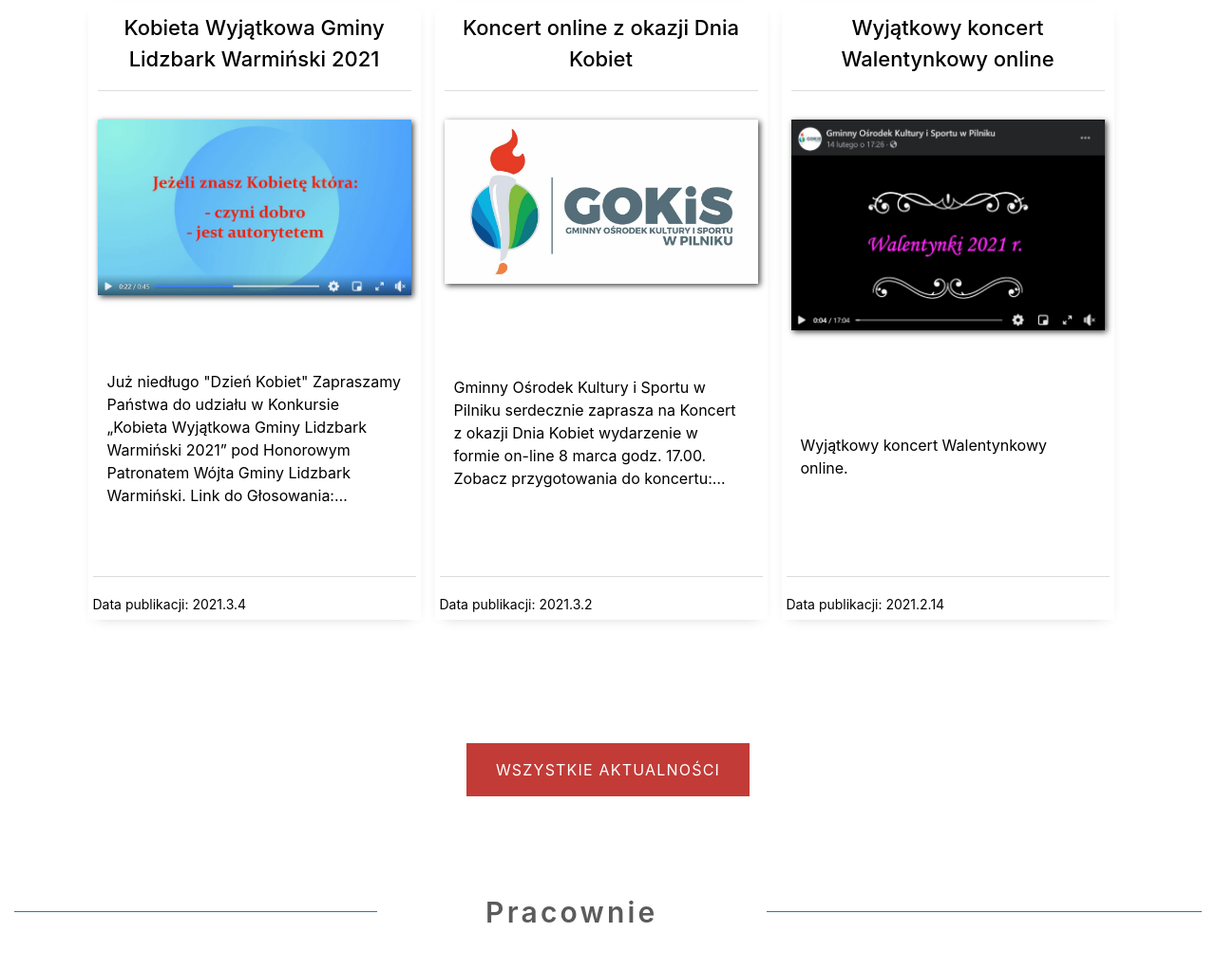
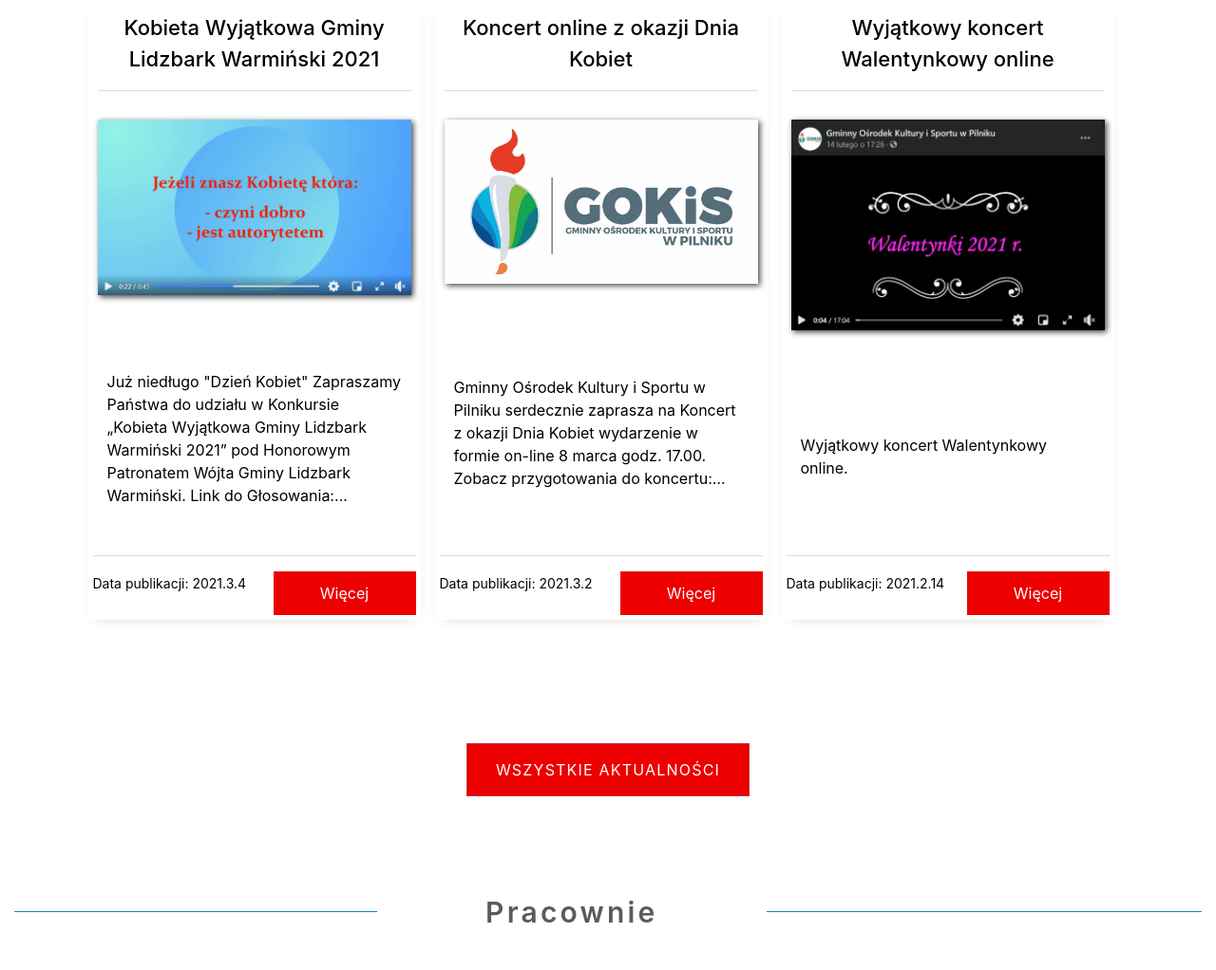
Before and after one commit to KolodziejczykTomasz/gokis, a Gatsby site: page / in a window 1280 px wide. Shown: the part 1435-2457 px from the top of the page at 95% size. Built offline with nearby package versions, Linux system fonts and the light colour scheme; Gatsby itself is replaced by a stand-in of ours.

Commit message:
Added new styles buttons.

```diff
--- a/src/components/carditem.js
+++ b/src/components/carditem.js
@@ -53,9 +53,31 @@ const CardFotter = styled.div`
   align-content: center;
 `
 
+const ButtonMore = styled.div`
+  display: block;
+  padding: 10px 15px;
+  color: #fff;
+  background-color: rgb(236, 0, 0);
+  border: none;
+  margin-right: 0;
+  width: 150px;
+  text-decoration: none;
+  float: right;
+  text-align: center;
+  border: 1px solid transparent;
+
+  & :hover {
+    border: 1px solid rgb(236, 0, 0);
+    color: rgb(236, 0, 0);
+    background-color: #fff;
+    text-decoration: none;
+  }
+`
+
+
 const CardItem = ({ title, image, published, excerpt, slug }) => {
   return (
-    <CardBody as={Link} to={`/${slug}`}>
+    <CardBody >
       <CardTitle>
         {title} <hr />
         <StyledImage fluid={image} />
@@ -63,7 +85,7 @@ const CardItem = ({ title, image, published, excerpt, slug }) => {
       <CardExcerpt>{excerpt}</CardExcerpt>
       <CardFotter>
         <hr />
-        <small>Data publikacji: {published}</small>
+        <small>Data publikacji: {published}</small><ButtonMore as={Link} to={`/${slug}`}>Więcej</ButtonMore>
       </CardFotter>
     </CardBody>
   )
--- a/src/sections/news.js
+++ b/src/sections/news.js
@@ -51,7 +51,7 @@ const ButtonMore = styled.button`
     left: 0;
     width: 100%;
     height: 100%;
-    background: #c23b37;
+    background: rgb(236, 0, 0);
     font-size: 15px;
     line-height: 40;
     z-index: -1;
@@ -63,10 +63,10 @@ const ButtonMore = styled.button`
     bottom: auto;
     top: 90%;
     color: black !important;
-    border: 1px solid #c23b37;
+    border: 1px solid rgb(236, 0, 0);
   }
   :focus {
-    border: 3px dotted #c23b37;
+    border: 3px dotted rgb(236, 0, 0);
   }
 
   &:focus,
@@ -78,7 +78,7 @@ const ButtonMore = styled.button`
 
   &:hover {
     color: black !important;
-    border: 1px solid #c23b37;
+    border: 1px solid rgb(236, 0, 0);
   }
 `
 
```
Also changed, not shown: src/components/postItem.js (+14 -17 lines).
